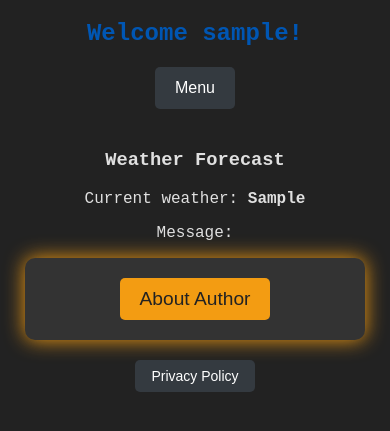
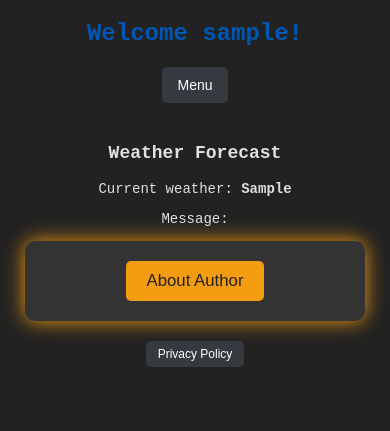
Before and after one commit to AntonioLabinjan/CV-attendance, a Flask app: template templates/index.html in a window 390 px wide. Shown: the top 431 px of the page. Run offline with Flask 3, Linux system fonts and the light colour scheme; a user stored in the database is signed in; tables that the repository leaves empty hold one stand-in row (values such as "Sample post"); the template is opened without the code that fills it: most values are stand-ins (such as "Sample title", 1, 10 or a date in 2020).

Commit message:
Update index.html
"Optimized" for mobile devices

```diff
--- a/templates/index.html
+++ b/templates/index.html
@@ -118,6 +118,39 @@
             display: block;
         }
 
+        @media (max-width: 600px) {
+            .dropdown button {
+                font-size: 14px;
+                padding: 10px 15px;
+            }
+
+            .dropdown-content {
+                min-width: 150px;
+                font-size: 14px;
+            }
+
+            body {
+                font-size: 14px;
+            }
+
+            h2 {
+                font-size: 24px;
+            }
+
+            h3 {
+                font-size: 18px;
+            }
+
+            .privacy-container button {
+                padding: 6px 12px;
+                font-size: 12px;
+            }
+
+            .privacy-text {
+                width: 200px;
+                font-size: 12px;
+            }
+        }
     </style>
 </head>
 <body>
```
